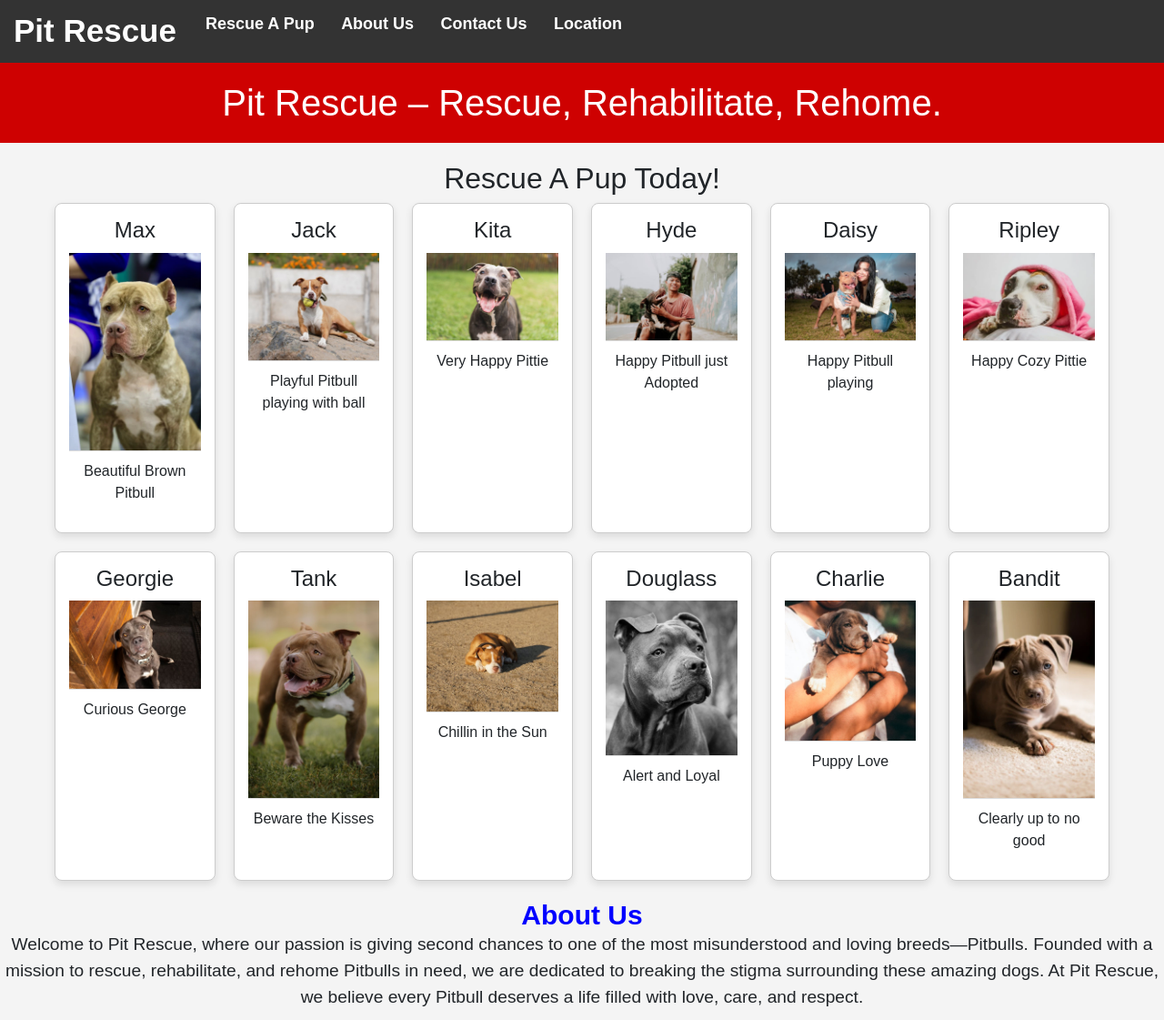
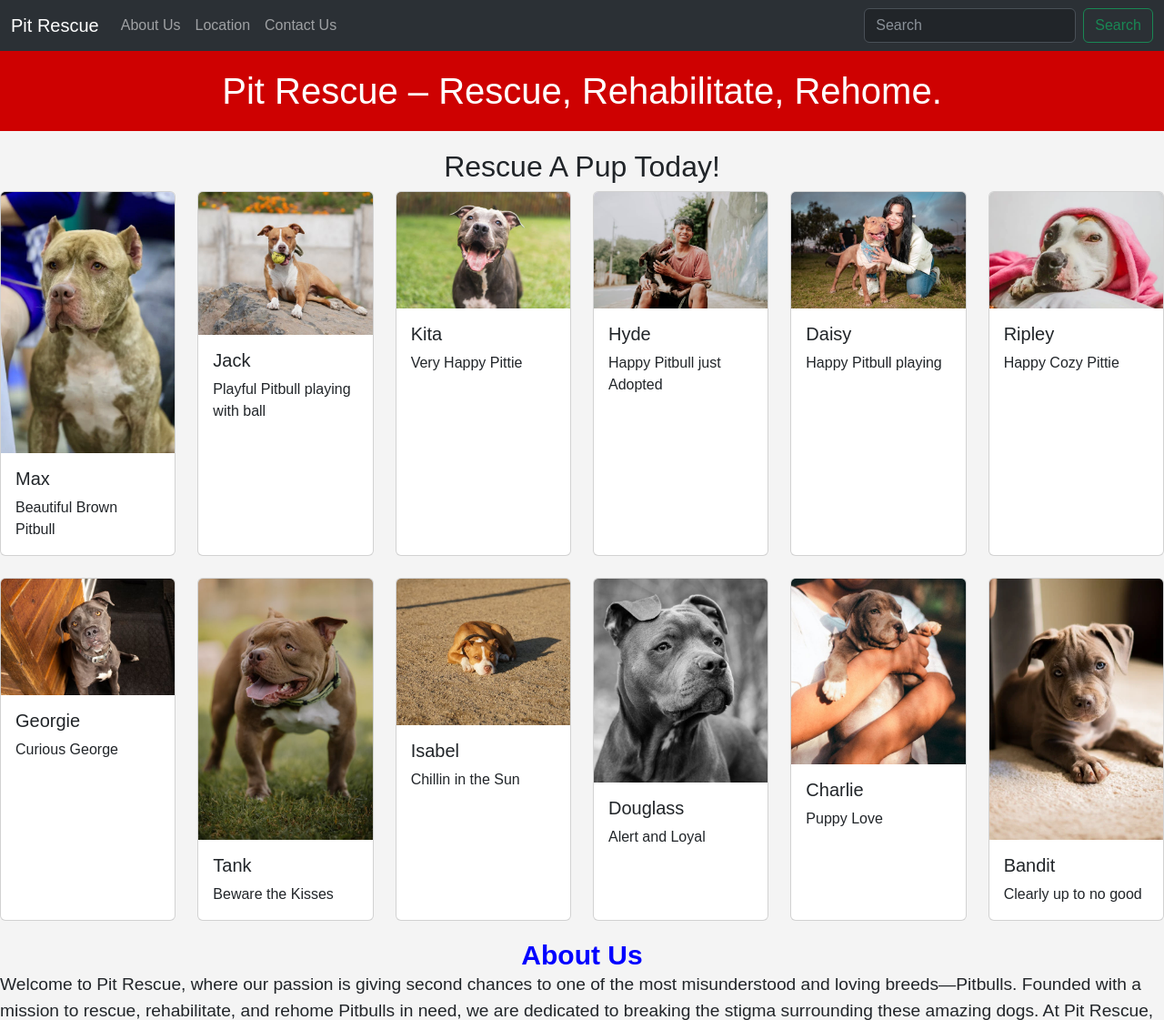
Before and after one commit to jescal93/OTJ-1, a plain HTML site: page index.html in a window 1280 px wide. Shown: the top 1121 px of the page at 91% size. Drawn offline with nearby package versions, Linux system fonts and the light colour scheme.

Commit message:
changes made to navbar and cards with bootstrap

```diff
--- a/index.html
+++ b/index.html
@@ -8,19 +8,31 @@
     <link rel="stylesheet" href="styles.css">
 </head>
 <body>
-    <nav class="navbar">
-        <div class="nav">
-            <div class="title">
-                <a href="#">Pit Rescue</a>
-            </div>
-                <ul>
-                    <li class="navList"><a href="#Rescue">Rescue A Pup</a></li>
-                    <li class="navList"><a href="#About">About Us</a></li>
-                    <li class="navList"><a href="#Contact">Contact Us</a></li>
-                    <li class="navList"><a href="#Location">Location</a></li>
-                </ul>
+    <nav class="navbar navbar-expand-lg bg-body-tertiary" data-bs-theme="dark">
+        <div class="container-fluid">
+          <a class="navbar-brand" href="#">Pit Rescue</a>
+          <button class="navbar-toggler" type="button" data-bs-toggle="collapse" data-bs-target="#navbarSupportedContent" aria-controls="navbarSupportedContent" aria-expanded="false" aria-label="Toggle navigation">
+            <span class="navbar-toggler-icon"></span>
+          </button>
+          <div class="collapse navbar-collapse" id="navbarSupportedContent">
+            <ul class="navbar-nav me-auto mb-2 mb-lg-0">
+              <li class="nav-item">
+                <a class="nav-link" href="#">About Us</a>
+              </li>
+              <li class="nav-item">
+                <a class="nav-link" href="#">Location</a>
+              </li>
+              <li class="nav-item">
+                <a class="nav-link" href="#">Contact Us</a>
+              </li>
+            </ul>
+            <form class="d-flex" role="search">
+              <input class="form-control me-2" type="search" placeholder="Search" aria-label="Search">
+              <button class="btn btn-outline-success" type="submit">Search</button>
+            </form>
+          </div>
         </div>
-    </nav>
+      </nav>
     <header>
         <h1 id="header">Pit Rescue – Rescue, Rehabilitate, Rehome.</h1>
     </header>
@@ -29,80 +41,116 @@
                 Rescue A Pup Today!
             </h2>
         </div>
-        <section class="petGallery">
-                <div class="petCard">
-                    <h3>Max</h3>
-                    <img class="image" src="./aisd-wde-on-the-job-1/images/image1.webp"
-                    alt="Pet 1">
-                    <p>Beautiful Brown Pitbull</p>
+        <div class="row row-cols-1 row-cols-md-6 g-4">
+            <div class="col">
+              <div class="card h-100">
+                <img src="./aisd-wde-on-the-job-1/images/image1.webp" class="card-img-top" alt="Pet 1">
+                <div class="card-body">
+                  <h5 class="card-title">Max</h5>
+                  <p class="card-text">Beautiful Brown Pitbull</p>
                 </div>
-                <div class="petCard">
-                    <h3>Jack</h3>
-                    <img class="image" src="./aisd-wde-on-the-job-1/images/image2.jpeg"
-                    alt="Pet 2">
-                    <p>Playful Pitbull playing with ball</p>
+              </div>
+            </div>
+            <div class="col">
+              <div class="card h-100">
+                <img src="./aisd-wde-on-the-job-1/images/image2.jpeg" class="card-img-top" alt="Pet 2">
+                <div class="card-body">
+                  <h5 class="card-title">Jack</h5>
+                  <p class="card-text">Playful Pitbull playing with ball</p>
                 </div>
-                <div class="petCard">
-                    <h3>Kita</h3>
-                    <img class="image" src="./aisd-wde-on-the-job-1/images/image3.jpg"
-                    alt="Pet 3">
-                    <p>Very Happy Pittie</p>
+              </div>
+            </div>
+            <div class="col">
+              <div class="card h-100">
+                <img src="./aisd-wde-on-the-job-1/images/image3.jpg" class="card-img-top" alt="Pet 3">
+                <div class="card-body">
+                  <h5 class="card-title">Kita</h5>
+                  <p class="card-text">Very Happy Pittie</p>
                 </div>
-                <div class="petCard">
-                    <h3>Hyde</h3>
-                    <img class="image" src="./aisd-wde-on-the-job-1/images/image4.jpeg"
-                    alt="Pet 4">
-                    <p>Happy Pitbull just Adopted</p>
+              </div>
+            </div>
+            <div class="col">
+              <div class="card h-100">
+                <img src="./aisd-wde-on-the-job-1/images/image4.jpeg" class="card-img-top" alt="Pet 4">
+                <div class="card-body">
+                  <h5 class="card-title">Hyde</h5>
+                  <p class="card-text">Happy Pitbull just Adopted</p>
                 </div>
-                <div class="petCard">
-                    <h3>Daisy</h3>
-                    <img class="image" src="./aisd-wde-on-the-job-1/images/image5.jpeg"
-                    alt="Pet 5">
-                    <p>Happy Pitbull playing</p>
+              </div>
+            </div>
+            <div class="col">
+                <div class="card h-100">
+                  <img src="./aisd-wde-on-the-job-1/images/image5.jpeg" class="card-img-top" alt="Pet 5">
+                  <div class="card-body">
+                    <h5 class="card-title">Daisy</h5>
+                    <p class="card-text">Happy Pitbull playing</p>
+                  </div>
                 </div>
-                <div class="petCard">
-                    <h3>Ripley</h3>
-                    <img class="image" src="./aisd-wde-on-the-job-1/images/image6.webp"
-                    alt="Pet 6">
-                    <p>Happy Cozy Pittie</p>
+              </div>
+              <div class="col">
+                <div class="card h-100">
+                  <img src="./aisd-wde-on-the-job-1/images/image6.webp" class="card-img-top" alt="Pet 6">
+                  <div class="card-body">
+                    <h5 class="card-title">Ripley</h5>
+                    <p class="card-text">Happy Cozy Pittie</p>
+                  </div>
                 </div>
-                <div class="petCard">
-                    <h3>Georgie</h3>
-                    <img class="image" src="./aisd-wde-on-the-job-1/images/image7.jpeg"
-                    alt="Pet 7">
-                    <p>Curious George</p>
+              </div>
+              <div class="col">
+                <div class="card h-100">
+                  <img src="./aisd-wde-on-the-job-1/images/image7.jpeg" class="card-img-top" alt="Pet 7">
+                  <div class="card-body">
+                    <h5 class="card-title">Georgie</h5>
+                    <p class="card-text">Curious George</p>
+                  </div>
                 </div>
-                <div class="petCard">
-                    <h3>Tank</h3>
-                    <img class="image" src="./aisd-wde-on-the-job-1/images/image8.jpeg"
-                    alt="Pet 8">
-                    <p>Beware the Kisses</p>
+              </div>
+              <div class="col">
+                <div class="card h-100">
+                  <img src="./aisd-wde-on-the-job-1/images/image8.jpeg" class="card-img-top" alt="Pet 8">
+                  <div class="card-body">
+                    <h5 class="card-title">Tank</h5>
+                    <p class="card-text">Beware the Kisses</p>
+                  </div>
                 </div>
-                <div class="petCard">
-                    <h3>Isabel</h3>
-                    <img class="image" src="./aisd-wde-on-the-job-1/images/image9.jpeg"
-                    alt="Pet 9">
-                    <p>Chillin in the Sun</p>
+              </div>
+              <div class="col">
+                <div class="card h-100">
+                  <img src="./aisd-wde-on-the-job-1/images/image9.jpeg" class="card-img-top" alt="Pet 9">
+                  <div class="card-body">
+                    <h5 class="card-title">Isabel</h5>
+                    <p class="card-text">Chillin in the Sun</p>
+                  </div>
                 </div>
-                <div class="petCard">
-                    <h3>Douglass</h3>
-                    <img class="image" src="./aisd-wde-on-the-job-1/images/image10.jpeg"
-                    alt="Pet 10">
-                    <p>Alert and Loyal</p>
+              </div>
+              <div class="col">
+                <div class="card h-100">
+                  <img src="./aisd-wde-on-the-job-1/images/image10.jpeg" class="card-img-top" alt="Pet 10">
+                  <div class="card-body">
+                    <h5 class="card-title">Douglass</h5>
+                    <p class="card-text">Alert and Loyal</p>
+                  </div>
                 </div>
-                <div class="petCard">
-                    <h3>Charlie</h3>
-                    <img class="image" src="./aisd-wde-on-the-job-1/images/image11.jpeg"
-                    alt="Pet 11">
-                    <p>Puppy Love</p>
+              </div>
+              <div class="col">
+                <div class="card h-100">
+                  <img src="./aisd-wde-on-the-job-1/images/image11.jpeg" class="card-img-top" alt="Pet 11">
+                  <div class="card-body">
+                    <h5 class="card-title">Charlie</h5>
+                    <p class="card-text">Puppy Love</p>
+                  </div>
                 </div>
-                <div class="petCard">
-                    <h3>Bandit</h3>
-                    <img class="image" src="./aisd-wde-on-the-job-1/images/image12.webp"
-                    alt="Pet 12">
-                    <p>Clearly up to no good</p>
+              </div>
+              <div class="col">
+                <div class="card h-100">
+                  <img src="./aisd-wde-on-the-job-1/images/image12.webp" class="card-img-top" alt="Pet 12">
+                  <div class="card-body">
+                    <h5 class="card-title">Bandit</h5>
+                    <p class="card-text">Clearly up to no good</p>
+                  </div>
                 </div>
-        </section>
+              </div>
+          </div>
     <section class="aboutUS">
         <div id="about">
             <h2>
--- a/styles.css
+++ b/styles.css
@@ -11,52 +11,40 @@ body {
     background-color: #f4f4f4;
 }
 
-.navbar {
-    background-color: #333;
-    overflow: hidden;
-    width: 100%;
-    position: relative;
-    padding-left: 15px;
-    padding-right: 15px;
-}
-
-.nav {
-    display: flex;
-    align-items: center;
-    justify-content: space-between;
-}
-
-.title a {
-    font-size: 35px;
-    font-weight: 600;
-    color: #ffffff;
-    text-decoration: none;
-}
-
-.navList {
-    list-style: none;
-    display: inline-block;
-}
-
-.navList a {
-    color: #ffffff;
-    font-size: 18px;
-    font-weight: bold;
-    margin-right: 25px;
-    text-decoration: none;
-}
-
-navList a:hover {
-    background-color: #ddd;
-    color: black;
-}
-
 #header {
     padding: 20px;
     text-align: center;
     margin: 0 auto;
     background: #ce0101;
     color: white;
+}
+
+@media (min-width: 576px) {
+    .row {
+        grid-template-columns: repeat(2, 1fr);
+    }
+}
+
+@media (min-width: 768px) {
+    .row {
+        grid-template-columns: repeat(3, 1fr);
+    }
+}
+
+@media (min-width: 992px) {
+    .row {
+        grid-template-columns: repeat(4, 1fr);
+    }
+}
+
+@media (min-width: 1200px) {
+    .row {
+        grid-template-columns: repeat(6, 1fr);
+    }
+}
+
+.card:hover {
+    transform: scale(1.02);
 }
 
 h2 {
@@ -70,62 +58,6 @@ h2 {
     align-items: center;
     justify-content: center;
     padding-top: 20px;
-}
-
-.petGallery {
-    display: grid;
-    grid-template-columns: repeat(auto-fit, minmax(200px, 1fr));
-    gap: 20px;
-    max-width: 1200px;
-    margin: 0 auto;
-    padding: 0 20px;
-}
-
-.petCard {
-    background-color: white;
-    border: 1px solid #ccc;
-    border-radius: 8px;
-    padding: 15px;
-    display: flex;
-    flex-direction: column;
-    align-items: center;
-    box-shadow: 0 4px 8px rgba(0, 0, 0, 0.1);
-    transition: transform 0.3s ease;
-}
-
-.petCard:hover {
-    transform: scale(1.05);
-}
-
-h3 {
-    font-size: 1.5em;
-    margin-bottom: 10px;
-    text-align: center;
-}
-
-img {
-    width: 100%;
-    height: auto;
-    border-bottom: 1px solid #ddd;
-    margin-bottom: 10px;
-}
-
-p {
-    text-align: center;
-    font-size: 1em;
-    margin-top: 0;
-}
-
-@media (min-width: 768px) {
-    .petGallery {
-        grid-template-columns: repeat(auto-fit, minmax(250px, 1fr));
-    }
-}
-
-@media (min-width: 1024px) {
-    .petGallery {
-        grid-template-columns: repeat(6, 1fr);
-    }
 }
 
 .aboutUs {
```
